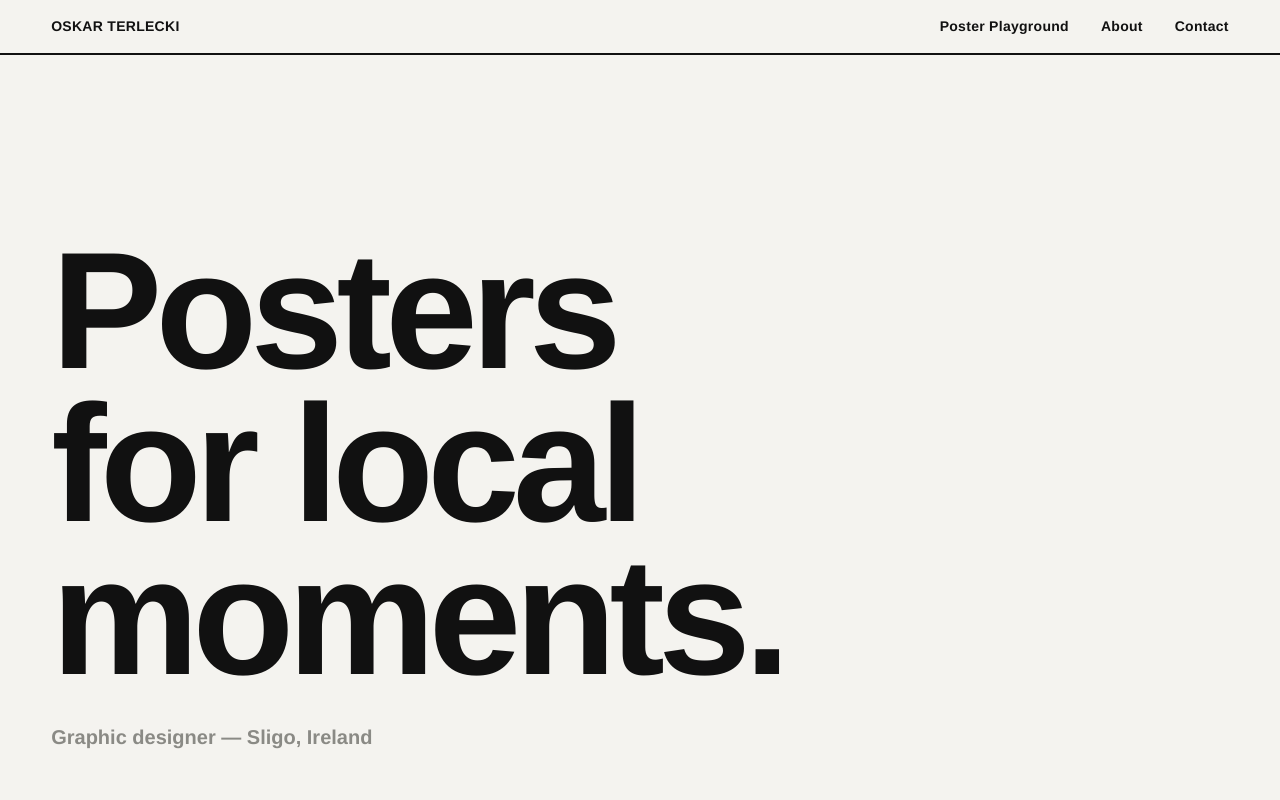
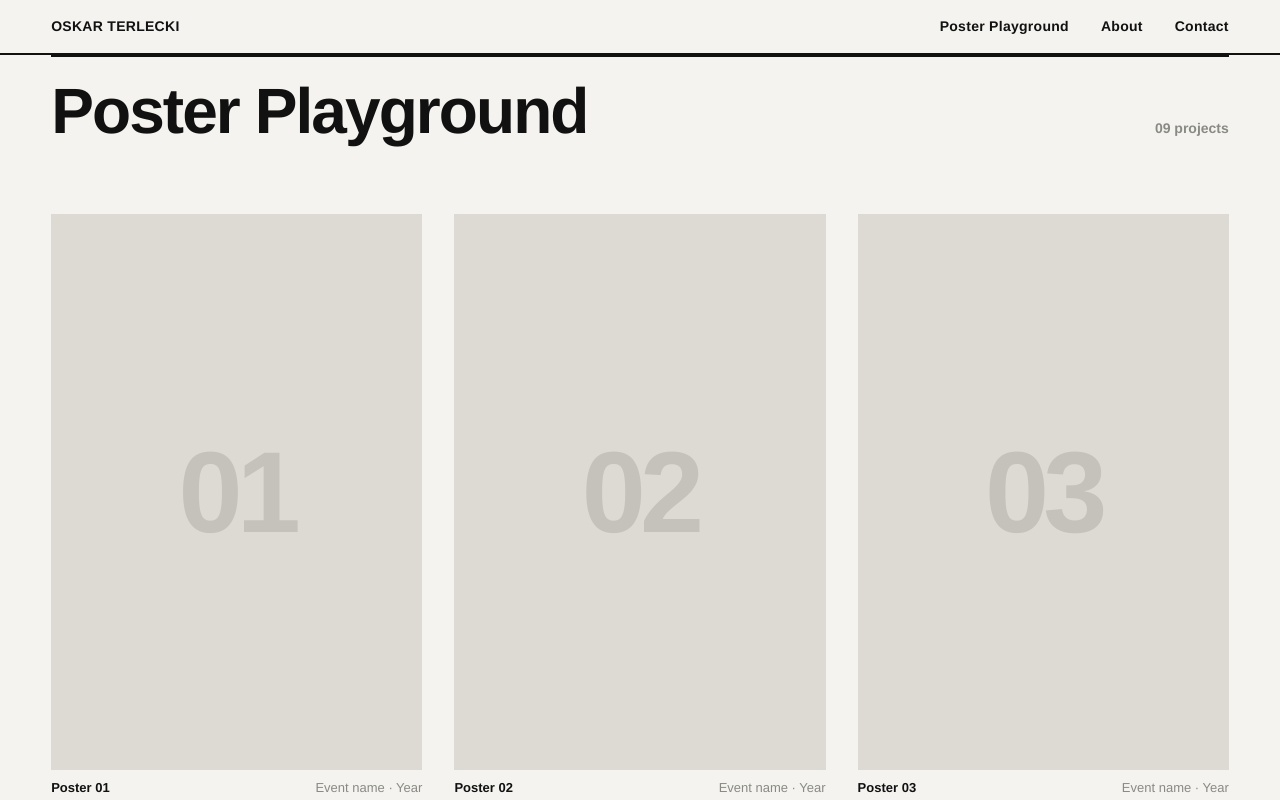
Before and after one commit to oskarioter/oskarioter.github.io, a plain HTML site: page index.html in a window 1280 px wide. Shown: the top 800 px of the page. Drawn offline with Linux system fonts and the light colour scheme.

Commit message:
Add files via upload

```diff
--- a/index.html
+++ b/index.html
@@ -19,11 +19,6 @@
   </header>
 
   <main id="top">
-
-    <section class="hero">
-      <h1>Posters<br>for local<br>moments.</h1>
-      <p class="hero-sub">Graphic designer — Sligo, Ireland</p>
-    </section>
 
     <!--
       POSTER PLAYGROUND
```
